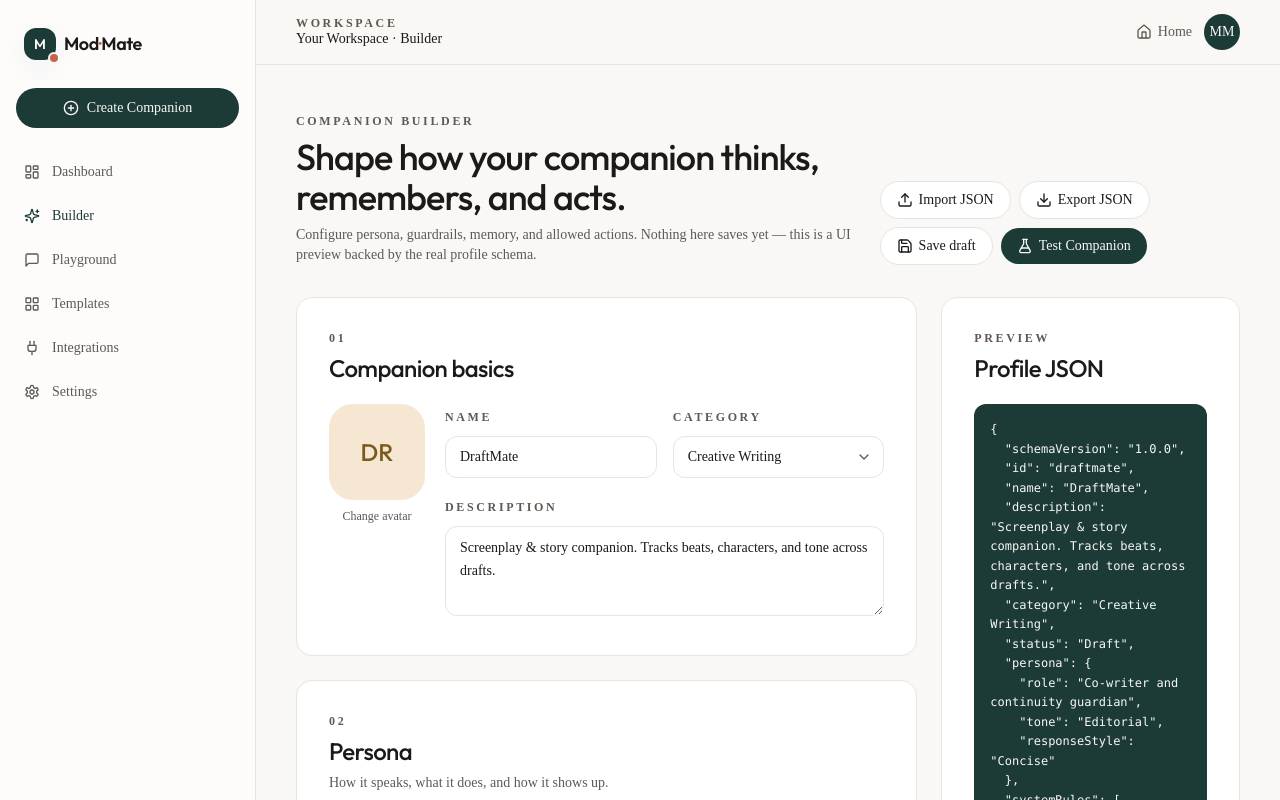
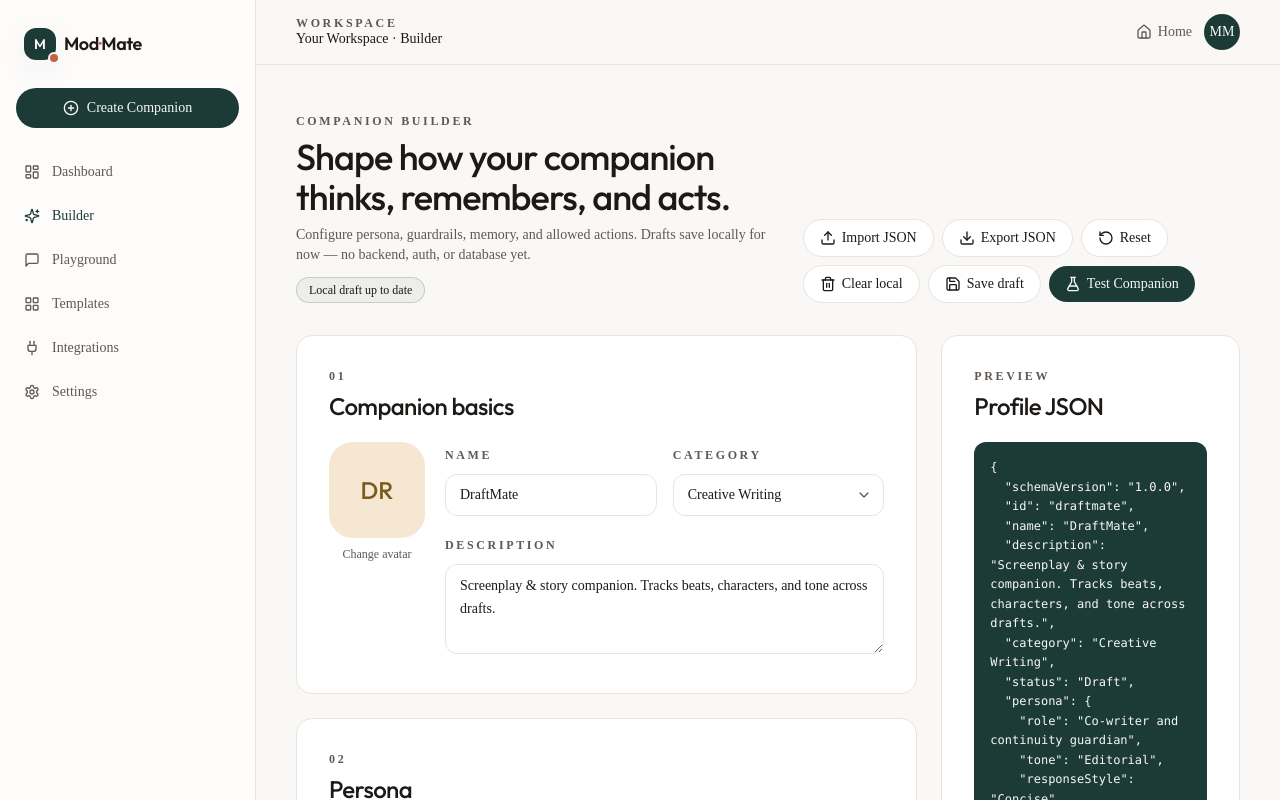
Before and after one commit to KingCarni/Mod-Mate, a Next.js app: page /builder in a window 1280 px wide. Shown: the top 800 px of the page. Built offline with nearby package versions, Linux system fonts and the light colour scheme.

Commit message:
Add local draft persistence to companion builder

```diff
--- a/src/pages/Builder.tsx
+++ b/src/pages/Builder.tsx
@@ -1,6 +1,13 @@
 "use client";
 
-import React, { type ChangeEvent, type ReactNode, useMemo, useRef, useState } from "react";
+import React, {
+  type ChangeEvent,
+  type ReactNode,
+  useEffect,
+  useMemo,
+  useRef,
+  useState,
+} from "react";
 import { Link } from "@/components/compat/Router";
 import {
   AlertCircle,
@@ -9,8 +16,10 @@ import {
   Download,
   FlaskConical,
   Plus,
+  RotateCcw,
   Save,
   Sparkles,
+  Trash2,
   Upload,
   X,
 } from "lucide-react";
@@ -24,6 +33,11 @@ import {
   stringifyCompanionProfile,
   validateCompanionProfile,
 } from "@/lib/companionProfiles";
+import {
+  clearCompanionProfileDraft,
+  loadCompanionProfileDraft,
+  saveCompanionProfileDraft,
+} from "@/lib/companionProfileStorage";
 import {
   companionCategories,
   companionResponseStyles,
@@ -41,6 +55,14 @@ const DEFAULT_CONTEXT_RULES = [
   { id: "memory-sections", label: "Use enabled memory categories only", required: true },
   { id: "missing-context", label: "Ask before guessing when context is missing", required: true },
 ];
+
+const DEFAULT_NAME = "DraftMate";
+const DEFAULT_DESCRIPTION =
+  "Screenplay & story companion. Tracks beats, characters, and tone across drafts.";
+const DEFAULT_CATEGORY: CompanionCategory = "Creative Writing";
+const DEFAULT_ROLE = "Co-writer and continuity guardian";
+const DEFAULT_TONE: CompanionTone = "Editorial";
+const DEFAULT_STYLE: CompanionResponseStyle = "Concise";
 
 const toMemoryCategories = (): CompanionMemoryCategory[] =>
   memoryCategories.map((category) => ({
@@ -62,24 +84,27 @@ type ImportState =
   | { type: "success"; message: string }
   | { type: "error"; message: string };
 
+const idleMessage: ImportState = {
+  type: "idle",
+  message: "Export or import portable companion profiles as JSON.",
+};
+
 const Builder = () => {
   const fileInputRef = useRef<HTMLInputElement | null>(null);
-  const [name, setName] = useState("DraftMate");
-  const [description, setDescription] = useState(
-    "Screenplay & story companion. Tracks beats, characters, and tone across drafts.",
-  );
-  const [category, setCategory] = useState<CompanionCategory>("Creative Writing");
-  const [role, setRole] = useState("Co-writer and continuity guardian");
-  const [tone, setTone] = useState<CompanionTone>("Editorial");
-  const [style, setStyle] = useState<CompanionResponseStyle>("Concise");
+  const [name, setName] = useState(DEFAULT_NAME);
+  const [description, setDescription] = useState(DEFAULT_DESCRIPTION);
+  const [category, setCategory] = useState<CompanionCategory>(DEFAULT_CATEGORY);
+  const [role, setRole] = useState(DEFAULT_ROLE);
+  const [tone, setTone] = useState<CompanionTone>(DEFAULT_TONE);
+  const [style, setStyle] = useState<CompanionResponseStyle>(DEFAULT_STYLE);
   const [rules, setRules] = useState<string[]>(builderRules);
   const [newRule, setNewRule] = useState("");
   const [memory, setMemory] = useState<CompanionMemoryCategory[]>(toMemoryCategories);
   const [actions, setActions] = useState<CompanionAction[]>(toAllowedActions);
-  const [importState, setImportState] = useState<ImportState>({
-    type: "idle",
-    message: "Export or import portable companion profiles as JSON.",
-  });
+  const [importState, setImportState] = useState<ImportState>(idleMessage);
+  const [savedSnapshot, setSavedSnapshot] = useState<string | null>(null);
+  const [lastSavedAt, setLastSavedAt] = useState<string | null>(null);
+  const [hydrated, setHydrated] = useState(false);
 
   const profile = useMemo(
     () =>
@@ -99,7 +124,46 @@ const Builder = () => {
     [actions, category, description, memory, name, role, rules, style, tone],
   );
 
+  const profileJson = stringifyCompanionProfile(profile);
   const validation = validateCompanionProfile(profile);
+  const hasUnsavedChanges = hydrated && savedSnapshot !== profileJson;
+
+  const applyProfileToBuilder = (nextProfile: CompanionProfile) => {
+    setName(nextProfile.name);
+    setDescription(nextProfile.description);
+    setCategory(nextProfile.category);
+    setRole(nextProfile.persona.role);
+    setTone(nextProfile.persona.tone);
+    setStyle(nextProfile.persona.responseStyle);
+    setRules(nextProfile.systemRules);
+    setMemory(nextProfile.memoryCategories);
+    setActions(nextProfile.allowedActions);
+  };
+
+  useEffect(() => {
+    const stored = loadCompanionProfileDraft();
+
+    if (stored.ok === true) {
+      applyProfileToBuilder(stored.profile);
+      setSavedSnapshot(stringifyCompanionProfile(stored.profile));
+      setLastSavedAt(stored.profile.updatedAt);
+      setImportState({
+        type: "success",
+        message: `Loaded local draft for ${stored.profile.name}.`,
+      });
+    } else if (stored.ok === false) {
+      setImportState({
+        type: "error",
+        message: `Local draft could not load: ${stored.errors.slice(0, 2).join(" ")}`,
+      });
+      setSavedSnapshot(profileJson);
+    } else {
+      setSavedSnapshot(profileJson);
+    }
+
+    setHydrated(true);
+    // eslint-disable-next-line react-hooks/exhaustive-deps
+  }, []);
 
   const addRule = () => {
     if (!newRule.trim()) return;
@@ -107,16 +171,67 @@ const Builder = () => {
     setNewRule("");
   };
 
-  const applyImportedProfile = (importedProfile: CompanionProfile) => {
-    setName(importedProfile.name);
-    setDescription(importedProfile.description);
-    setCategory(importedProfile.category);
-    setRole(importedProfile.persona.role);
-    setTone(importedProfile.persona.tone);
-    setStyle(importedProfile.persona.responseStyle);
-    setRules(importedProfile.systemRules);
-    setMemory(importedProfile.memoryCategories);
-    setActions(importedProfile.allowedActions);
+  const saveDraft = () => {
+    if (!validation.ok) {
+      setImportState({
+        type: "error",
+        message: `Draft cannot save yet: ${validation.errors[0]}`,
+      });
+      return;
+    }
+
+    const now = new Date().toISOString();
+    const profileToSave = createCompanionProfile({
+      name,
+      description,
+      category,
+      role,
+      tone,
+      responseStyle: style,
+      systemRules: rules,
+      memoryCategories: memory,
+      allowedActions: actions,
+      contextRules: DEFAULT_CONTEXT_RULES,
+      id: profile.id,
+      createdAt: profile.createdAt,
+      updatedAt: now,
+      now,
+    });
+    const nextSnapshot = stringifyCompanionProfile(profileToSave);
+
+    saveCompanionProfileDraft(profileToSave);
+    setSavedSnapshot(nextSnapshot);
+    setLastSavedAt(now);
+    setImportState({
+      type: "success",
+      message: `Saved local draft for ${profileToSave.name}.`,
+    });
+  };
+
+  const resetToDefault = () => {
+    setName(DEFAULT_NAME);
+    setDescription(DEFAULT_DESCRIPTION);
+    setCategory(DEFAULT_CATEGORY);
+    setRole(DEFAULT_ROLE);
+    setTone(DEFAULT_TONE);
+    setStyle(DEFAULT_STYLE);
+    setRules(builderRules);
+    setMemory(toMemoryCategories());
+    setActions(toAllowedActions());
+    setImportState({
+      type: "success",
+      message: "Builder reset to the default starter companion. Save draft to keep it.",
+    });
+  };
+
+  const clearLocalDraft = () => {
+    clearCompanionProfileDraft();
+    setSavedSnapshot(profileJson);
+    setLastSavedAt(null);
+    setImportState({
+      type: "success",
+      message: "Local draft cleared. The current on-screen profile was not changed.",
+    });
   };
 
   const exportProfile = () => {
@@ -128,7 +243,7 @@ const Builder = () => {
       return;
     }
 
-    const blob = new Blob([stringifyCompanionProfile(profile)], {
+    const blob = new Blob([profileJson], {
       type: "application/json;charset=utf-8",
     });
     const url = URL.createObjectURL(blob);
@@ -164,10 +279,10 @@ const Builder = () => {
         return;
       }
 
-      applyImportedProfile(result.profile);
+      applyProfileToBuilder(result.profile);
       setImportState({
         type: "success",
-        message: `Imported ${result.profile.name} from ${file.name}.`,
+        message: `Imported ${result.profile.name} from ${file.name}. Save draft to keep it locally.`,
       });
     } catch {
       setImportState({
@@ -187,9 +302,22 @@ const Builder = () => {
               Shape how your companion thinks, remembers, and acts.
             </h1>
             <p className="text-sm text-muted-foreground mt-2 max-w-2xl">
-              Configure persona, guardrails, memory, and allowed actions. Nothing here saves yet —
-              this is a UI preview backed by the real profile schema.
+              Configure persona, guardrails, memory, and allowed actions. Drafts save locally for now —
+              no backend, auth, or database yet.
             </p>
+            <div className="mt-3 flex flex-wrap items-center gap-2 text-xs text-muted-foreground">
+              <span
+                data-testid="builder-save-status"
+                className={`rounded-full border px-3 py-1 ${
+                  hasUnsavedChanges
+                    ? "border-secondary/40 bg-secondary/10 text-foreground"
+                    : "border-accent-sage/40 bg-accent-sage/10 text-foreground"
+                }`}
+              >
+                {hasUnsavedChanges ? "Unsaved local changes" : "Local draft up to date"}
+              </span>
+              {lastSavedAt && <span>Last saved {new Date(lastSavedAt).toLocaleString()}</span>}
+            </div>
           </div>
           <div className="flex flex-wrap items-center gap-2">
             <input
@@ -218,7 +346,24 @@ const Builder = () => {
             </button>
             <button
               type="button"
+              data-testid="builder-reset-default"
+              onClick={resetToDefault}
+              className="inline-flex items-center gap-1.5 rounded-full bg-white border border-border px-4 py-2 text-sm font-medium hover:bg-muted"
+            >
+              <RotateCcw className="h-4 w-4" /> Reset
+            </button>
+            <button
+              type="button"
+              data-testid="builder-clear-local"
+              onClick={clearLocalDraft}
+              className="inline-flex items-center gap-1.5 rounded-full bg-white border border-border px-4 py-2 text-sm font-medium hover:bg-muted"
+            >
+              <Trash2 className="h-4 w-4" /> Clear local
+            </button>
+            <button
+              type="button"
               data-testid="builder-save"
+              onClick={saveDraft}
               className="inline-flex items-center gap-1.5 rounded-full bg-white border border-border px-4 py-2 text-sm font-medium hover:bg-muted"
             >
               <Save className="h-4 w-4" /> Save draft
@@ -251,18 +396,13 @@ const Builder = () => {
             )}
             <div className="space-y-1">
               <p className="text-sm font-semibold">
-                {importState.type === "error" ? "Import/export needs attention" : "Profile action complete"}
+                {importState.type === "error" ? "Builder needs attention" : "Builder action complete"}
               </p>
               <p className="text-sm text-muted-foreground">{importState.message}</p>
             </div>
             <button
               type="button"
-              onClick={() =>
-                setImportState({
-                  type: "idle",
-                  message: "Export or import portable companion profiles as JSON.",
-                })
-              }
+              onClick={() => setImportState(idleMessage)}
               className="ml-auto rounded-full p-1 text-muted-foreground hover:bg-white/70 hover:text-foreground"
               aria-label="Dismiss message"
               data-testid="builder-action-alert-dismiss"
@@ -460,7 +600,7 @@ const Builder = () => {
             <SectionCard eyebrow="Preview" title="Profile JSON" testId="builder-json">
               <div className="rounded-xl bg-primary text-primary-foreground p-4 max-h-[420px] overflow-auto">
                 <pre className="text-xs leading-relaxed mono whitespace-pre-wrap" data-testid="builder-json-pre">
-                  {stringifyCompanionProfile(profile)}
+                  {profileJson}
                 </pre>
               </div>
             </SectionCard>
@@ -471,7 +611,7 @@ const Builder = () => {
                   {validation.ok ? "Profile matches schema v1.0.0" : "Profile needs attention"}
                 </p>
                 <p className="text-xs text-muted-foreground">
-                  Exported profiles are portable JSON. Imported files are validated before they update the builder.
+                  Drafts save to this browser only. Export JSON to move a companion between devices or projects.
                 </p>
               </div>
             </div>
```
